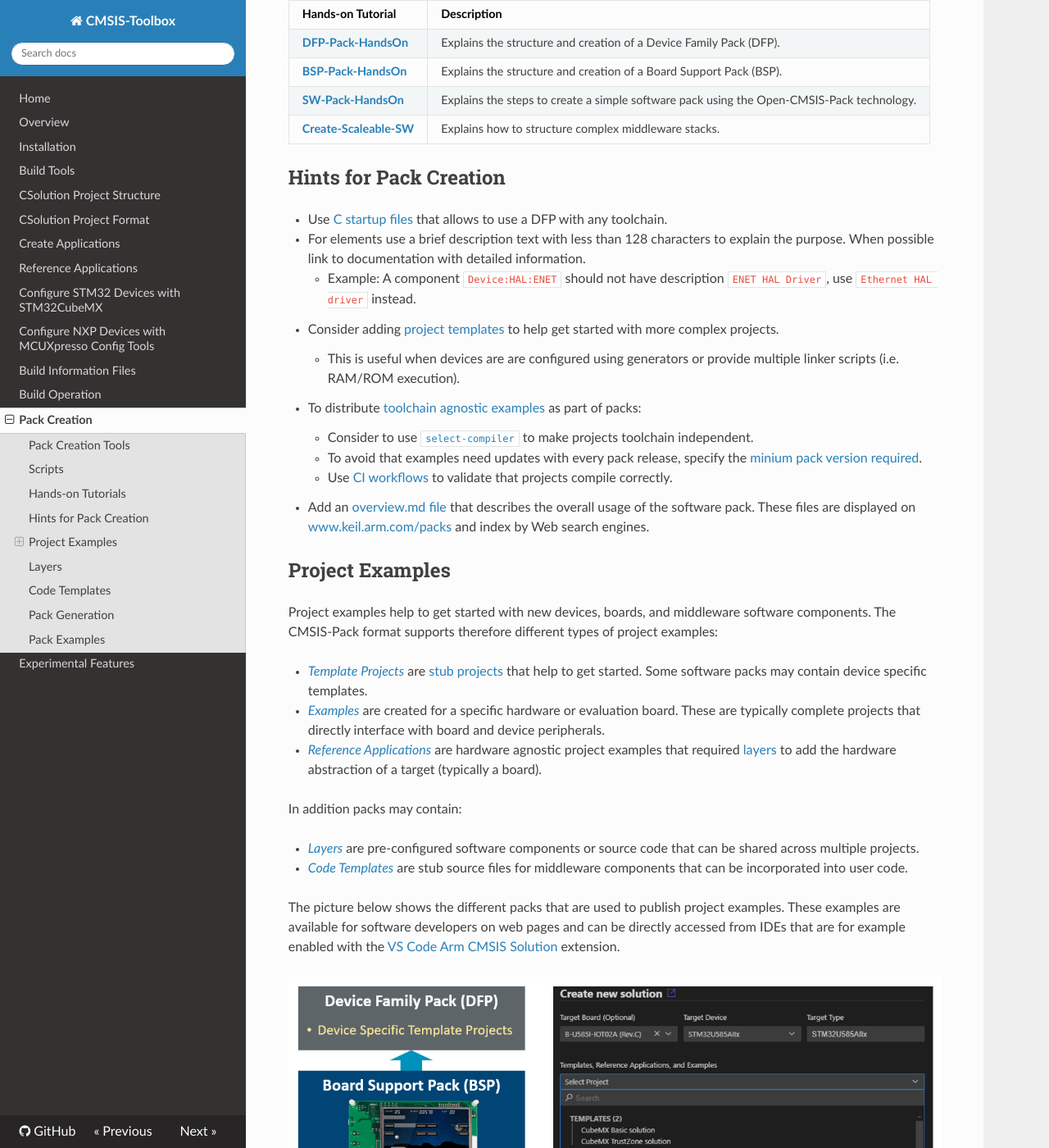
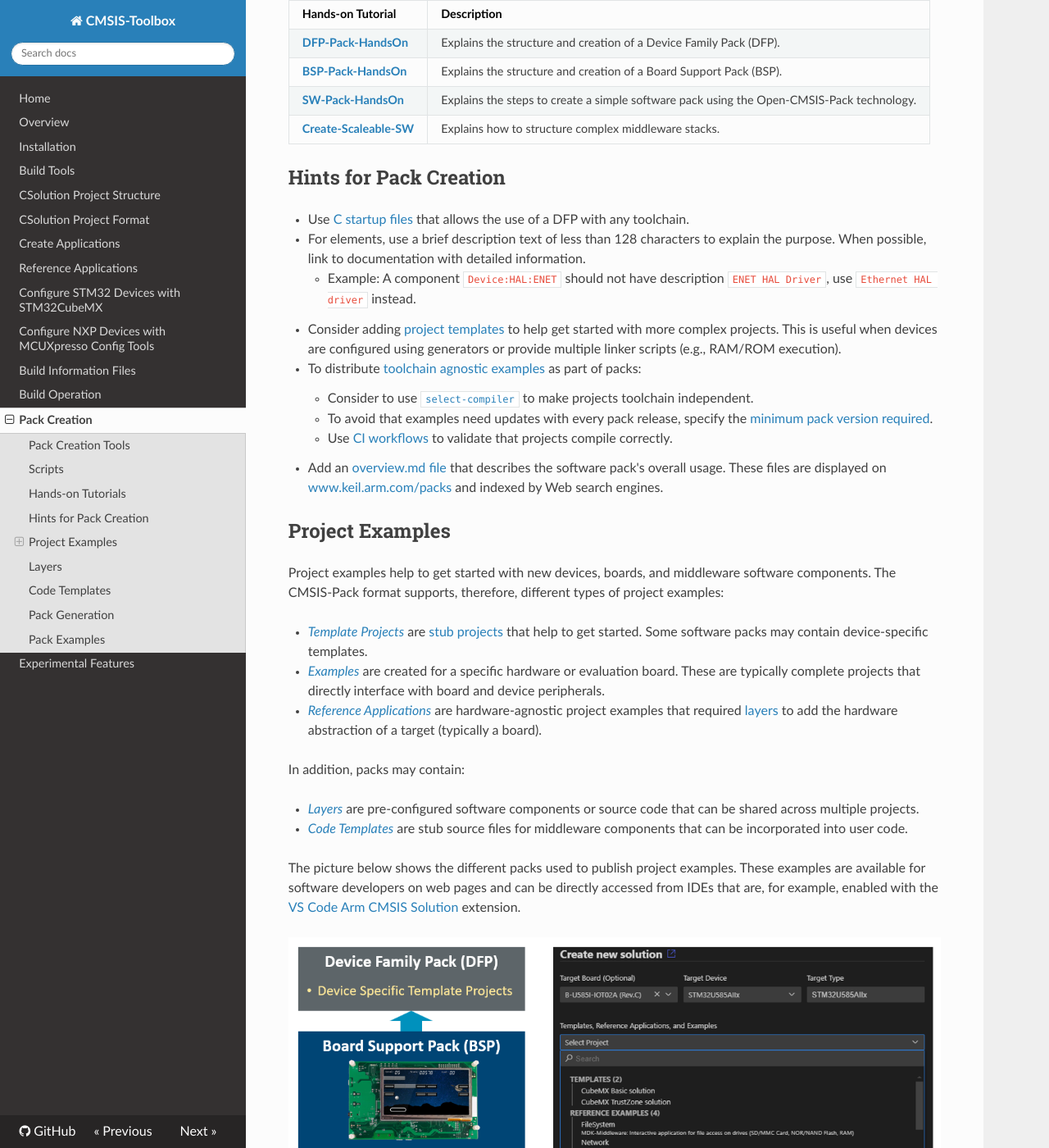
Before and after one commit to Open-CMSIS-Pack/cmsis-toolbox, an MkDocs documentation site: the page built from docs/pack-tools.md, in a window 1280 px wide and 1400 px high, scrolled down 676 px. Shown: the whole window at 82% size. Built offline with MkDocs 1.6.1, drawn with Linux system fonts in a browser that asks for light colours; nearby versions of some CDN libraries; some of the changed text lies outside the part shown.

Commit message:
Update pack-tools.md
Various minor adjustments according to Grammarly check

````diff
--- a/docs/pack-tools.md
+++ b/docs/pack-tools.md
@@ -28,31 +28,31 @@ Hands-on Tutorial         | Description
 
 ## Hints for Pack Creation
 
-- Use [C startup files](https://arm-software.github.io/CMSIS_6/latest/Core/cmsis_core_files.html) that allows to use a DFP with any toolchain.
-- For elements use a brief description text with less than 128 characters to explain the purpose. When possible link to documentation with detailed information.
+- Use [C startup files](https://arm-software.github.io/CMSIS_6/latest/Core/cmsis_core_files.html) that allows the use of a DFP with any toolchain.
+- For elements, use a brief description text of less than 128 characters to explain the purpose. When possible, link to documentation with detailed information.
     - Example: A component `Device:HAL:ENET` should not have description `ENET HAL Driver`, use `Ethernet HAL driver` instead.
 - Consider adding [project templates](https://github.com/Open-CMSIS-Pack/STM32U5xx_DFP/tree/main/Templates) to help get started with more complex projects.
-    - This is useful when devices are are configured using generators or provide multiple linker scripts (i.e. RAM/ROM execution).
+    This is useful when devices are configured using generators or provide multiple linker scripts (e.g., RAM/ROM execution).
 - To distribute [toolchain agnostic examples](build-overview.md#toolchain-agnostic-project) as part of packs:
     - Consider to use [`select-compiler`](YML-Input-Format.md#select-compiler) to make projects toolchain independent.
-    - To avoid that examples need updates with every pack release, specify the [minium pack version required](https://github.com/Open-CMSIS-Pack/csolution-examples/blob/main/DualCore/HelloWorld.csolution.yml#L9).
+    - To avoid that examples need updates with every pack release, specify the [minimum pack version required](https://github.com/Open-CMSIS-Pack/csolution-examples/blob/main/DualCore/HelloWorld.csolution.yml#L9).
     - Use [CI workflows](https://github.com/Open-CMSIS-Pack/STM32H743I-EVAL_BSP/tree/main/.github/workflows) to validate that projects compile correctly.
-- Add an [overview.md file](https://open-cmsis-pack.github.io/Open-CMSIS-Pack-Spec/main/html/element_package_description.html) that describes the overall usage of the software pack. These files are displayed on [www.keil.arm.com/packs](https://www.keil.arm.com/packs) and index by Web search engines.
+- Add an [overview.md file](https://open-cmsis-pack.github.io/Open-CMSIS-Pack-Spec/main/html/element_package_description.html) that describes the software pack's overall usage. These files are displayed on [www.keil.arm.com/packs](https://www.keil.arm.com/packs) and indexed by Web search engines.
 
 ## Project Examples
 
-Project examples help to get started with new devices, boards, and middleware software components. The CMSIS-Pack format supports therefore different types of project examples:
+Project examples help to get started with new devices, boards, and middleware software components. The CMSIS-Pack format supports, therefore, different types of project examples:
 
-- [*Template Projects*](#template-projects) are [stub projects](https://github.com/Open-CMSIS-Pack/csolution-examples/tree/main/Templates) that help to get started. Some software packs may contain device specific templates.
+- [*Template Projects*](#template-projects) are [stub projects](https://github.com/Open-CMSIS-Pack/csolution-examples/tree/main/Templates) that help to get started. Some software packs may contain device-specific templates.
 - [*Examples*](#examples) are created for a specific hardware or evaluation board. These are typically complete projects that directly interface with board and device peripherals.
-- [*Reference Applications*](#reference-applications) are hardware agnostic project examples that required [layers](#layers) to add the hardware abstraction of a target (typically a board).
+- [*Reference Applications*](#reference-applications) are hardware-agnostic project examples that required [layers](#layers) to add the hardware abstraction of a target (typically a board).
 
-In addition packs may contain:
+In addition, packs may contain:
 
 - [*Layers*](#layers) are  pre-configured software components or source code that can be shared across multiple projects.
 - [*Code Templates*](#code-templates) are stub source files for middleware components that can be incorporated into user code.
 
-The picture below shows the different packs that are used to publish project examples. These examples are available for software developers on web pages and can be directly accessed from IDEs that are for example enabled with the [VS Code Arm CMSIS Solution](https://marketplace.visualstudio.com/items?itemName=Arm.cmsis-csolution) extension.
+The picture below shows the different packs used to publish project examples. These examples are available for software developers on web pages and can be directly accessed from IDEs that are, for example, enabled with the [VS Code Arm CMSIS Solution](https://marketplace.visualstudio.com/items?itemName=Arm.cmsis-csolution) extension.
 
 ![Project Examples in Packs](./images/ExamplesInPacks.png "Project Examples in Packs")
 
@@ -242,7 +242,7 @@ solution:
 
 ### Reference Applications
 
-[*Reference applications*](ReferenceApplications.md) can run on many different target hardware boards. Similar to [*template projects*](#template-projects) the `device:` and `board:` along with the required DFP and BSP `pack:` is not specified in the `*.csolution.yml` file.
+[*Reference applications*](ReferenceApplications.md) can run on many different target hardware boards. Similar to [*template projects*](#template-projects), the `device:` and `board:` along with the required DFP and BSP `pack:` is not specified in the `*.csolution.yml` file.
 
 ```yml
 solution:
@@ -300,7 +300,7 @@ solution:
 
 ## Code Templates
 
-*Code templates* are part of the [components files](https://open-cmsis-pack.github.io/Open-CMSIS-Pack-Spec/main/html/pdsc_components_pg.html#Component_Files) in the PDSC file and can be manually added by the user to a software project. *Code templates* show how a software component is used and the source code can be directly adapted to the requirements of the application program.
+*Code templates* are part of the [components files](https://open-cmsis-pack.github.io/Open-CMSIS-Pack-Spec/main/html/pdsc_components_pg.html#Component_Files) in the PDSC file and can be manually added by the user to a software project. *Code templates* show how a software component is used, and the source code can be directly adapted to the requirements of the application program.
 
 **Register *Code Templates* in PDSC File:**
 
````
Also changed, not shown: other parts of docs/pack-tools.md (+11 -11 lines).
